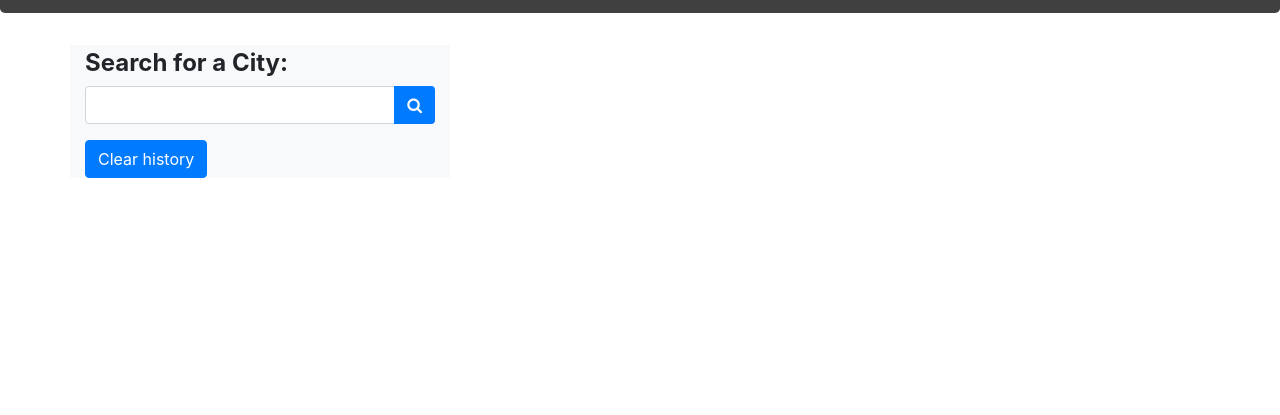
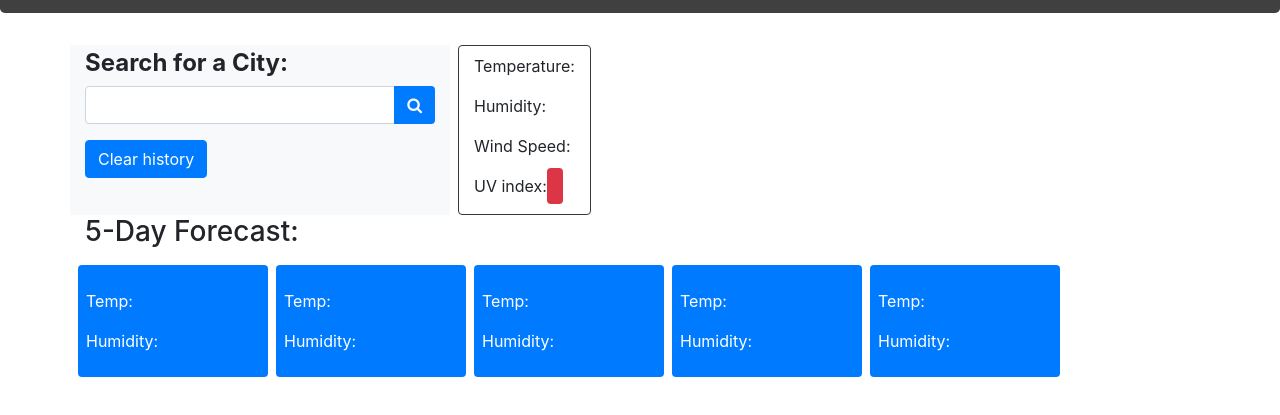
Before and after one commit to Asimone13/WeatherDashboard, a plain HTML site: page index.html in a window 1280 px wide. Shown: the part 67-482 px from the top of the page. Drawn offline with nearby package versions, Linux system fonts and the light colour scheme.

Commit message:
added space for future data to go

```diff
--- a/index.html
+++ b/index.html
@@ -28,3 +28,51 @@
 
                 </ul>
             </div>
+            <div class="row ml-2 border border-dark rounded">
+                <div class="col-sm-12" id="current-weather">
+                    <h3 class="city-name mb-1 mt-2 bolder" id="current-city"></h3>
+                    <p>Temperature:<span class="current" id="temperature"></span></p>
+                    <p>Humidity:<span class="current" id="humidity"></span></p>
+                    <p>Wind Speed:<span class="current" id="wind-speed"></span></p>
+                    <p>UV index:<span class="current bg-danger rounded py-2 px-2 text-white" id="uv-index"></span></p>
+                </div>
+            </div>
+            <div class="col-sm-12" id ="future-weather">
+                <h3>5-Day Forecast:</h3>
+                <div class="row text-light">
+                    <div class="col-sm-2 bg-primary forecast text-white ml-2 mb-3 p-2 mt-2 rounded" >
+                        <p id="fDate0"></p>
+                        <p id="fImg0"></p>
+                        <p>Temp:<span id="fTemp0"></span></p>
+                        <p>Humidity:<span id="fHumidity0"></span></p>
+                    </div>
+                    <div class="col-sm-2 bg-primary forecast text-white ml-2 mb-3 p-2 mt-2 rounded" >
+                        <p id="fDate1"></p>
+                        <p id="fImg1"></p>
+                        <p>Temp:<span id="fTemp1"></span></p>
+                        <p>Humidity:<span id="fHumidity1"></span></p>
+                    </div>
+                    <div class="col-sm-2 bg-primary forecast text-white ml-2 mb-3 p-2 mt-2 rounded">
+                        <p id="fDate2"></p>
+                        <p id="fImg2"></p>
+                        <p>Temp:<span id="fTemp2"></span></p>
+                        <p>Humidity:<span id="fHumidity2"></span></p>
+                    </div>
+                    <div class="col-sm-2 bg-primary forecast text-white ml-2 mb-3 p-2 mt-2 rounded">
+                        <p id="fDate3"></p>
+                        <p id="fImg3"></p>
+                        <p>Temp:<span id="fTemp3"></span></p>
+                        <p>Humidity:<span id="fHumidity3"></span></p>
+                    </div>
+                    <div class="col-sm-2 bg-primary forecast text-white ml-2 mb-3 p-2 mt-2 rounded" >
+                        <p id="fDate4"></p>
+                        <p id="fImg4"></p>
+                        <p>Temp:<span id="fTemp4"></span></p>
+                        <p>Humidity:<span id="fHumidity4"></span></p>
+                    </div>
+                </div>
+            </div>
+
+        </div>
+    </div>
+</div>
```
